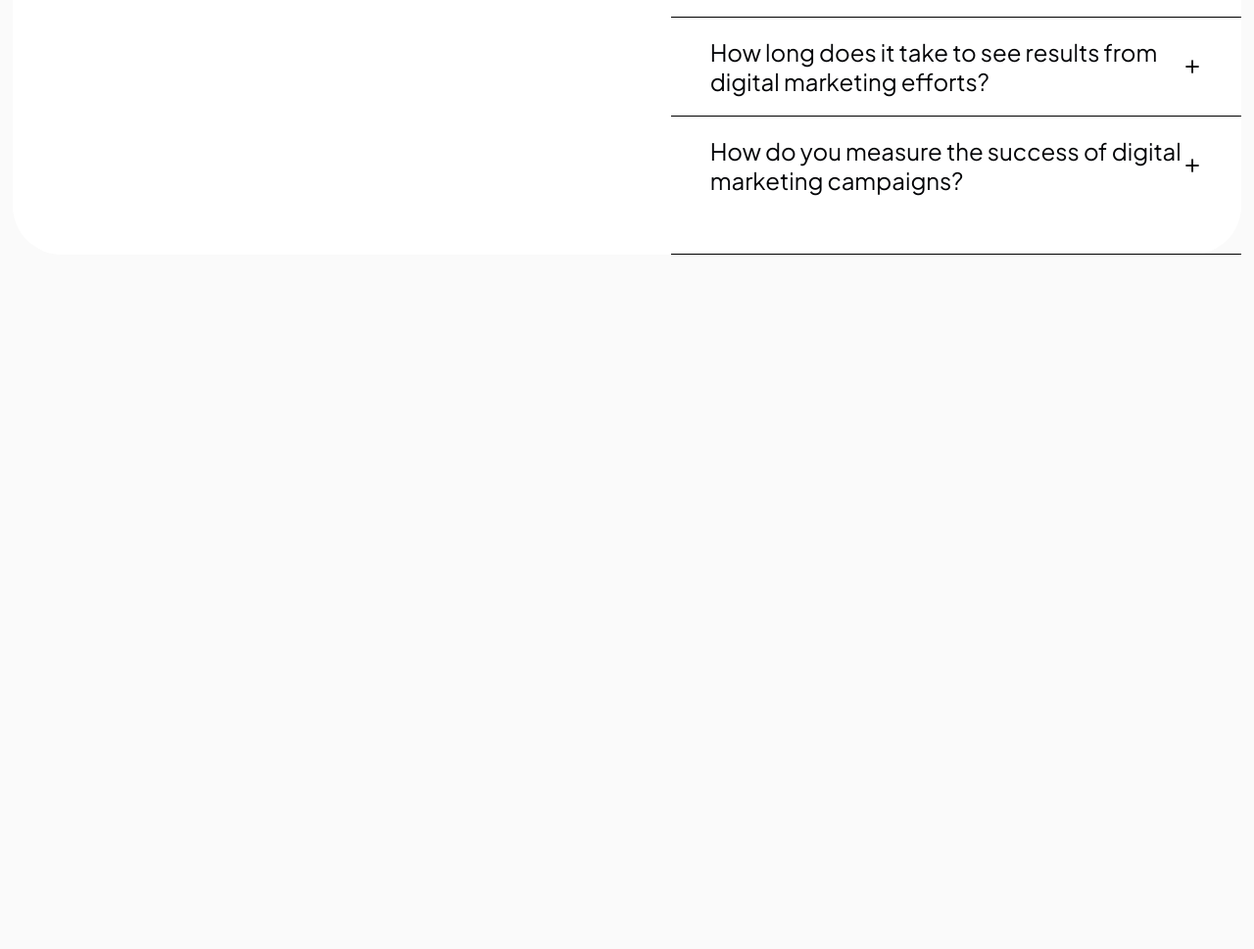
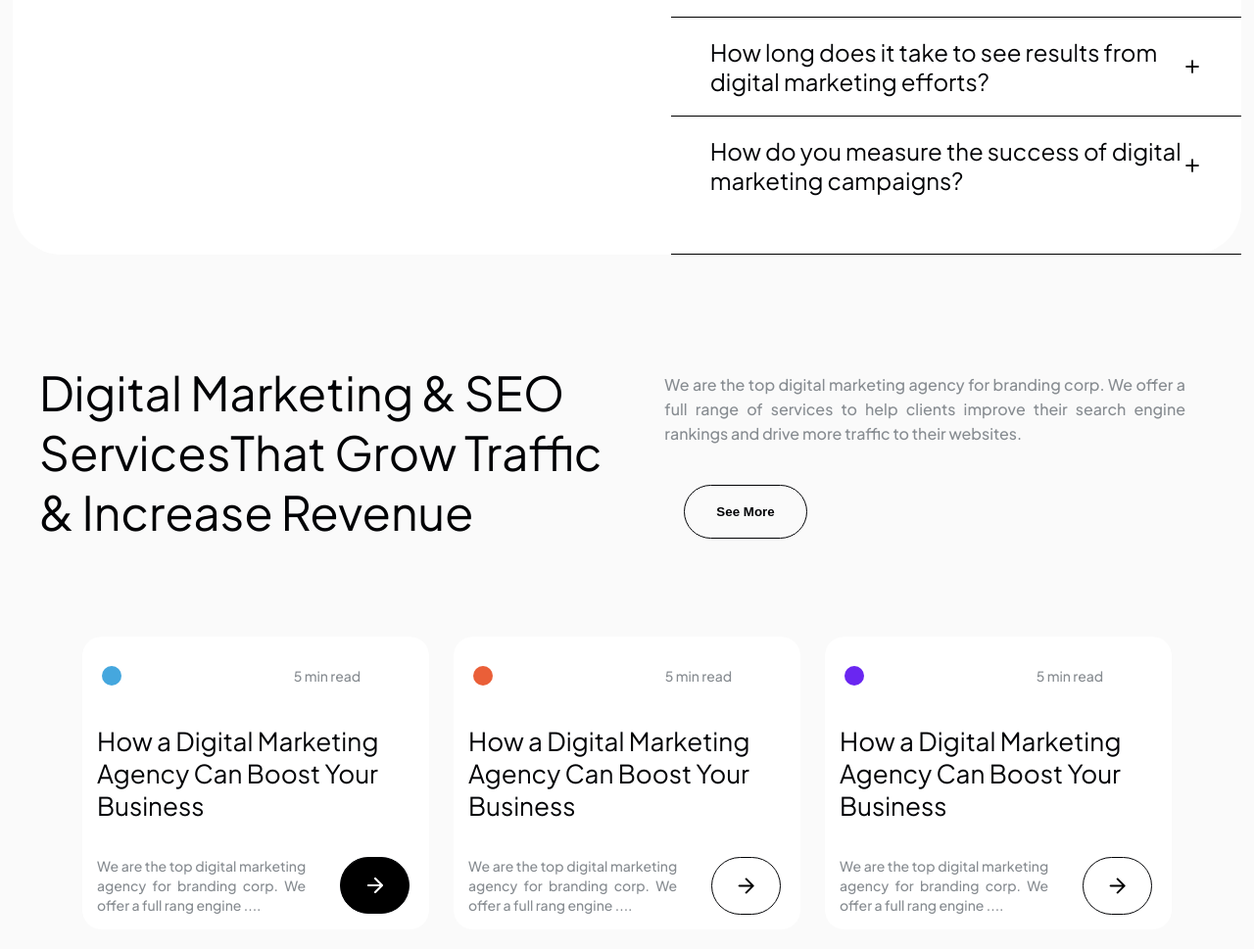
Before and after one commit to uzair-javed-1/Boostim, a plain HTML site: page index.html in a window 1280 px wide. Shown: the part 3270-4239 px from the top of the page at 98% size. Before the commit the page ends 3530 px from the top, so only its background shows below. Drawn offline with Linux system fonts and the light colour scheme.

```diff
--- /dev/null
+++ b/css/services.css
@@ -0,0 +1,185 @@
+.servicesMainPart{
+
+    display: flex;
+    flex-direction: row;
+    padding: 40px;
+    margin-top: 50px;
+    margin-top: 50px;
+
+}
+/*
+
+.serviceBlockLeft .serviceBlockRight{
+
+    width: 48%;
+    padding: 20px;
+
+
+
+} */
+.serviceBlockLeft{
+
+    margin-top: 20px;
+}
+
+
+.serviceBlockRight button{
+
+    margin-top: 40px;
+}
+
+.servicesLowerPart{
+
+    display: grid;
+    width:90%;
+    margin: auto;
+    grid-template-rows: repeat(1,1fr);
+    /* grid-template-columns: 25% 25% 25%; */
+    grid-template-columns: repeat(3,1fr);
+    column-gap: 25px;
+
+    direction: row;
+    align-items: center;
+    justify-content: center;
+    padding: 20px;
+
+}
+
+.serviceblock{
+    margin: auto;
+
+
+    background: #FFFFFF;
+    border-radius: 20px;
+
+
+}
+
+.serviceblockUpperPart {
+
+    display: flex;
+    flex-direction: row;
+    margin: auto;
+    padding: 15px 10px 20px 20px;
+
+
+}
+
+.serviceblockLowerPart{
+
+    display: flex;
+    flex-direction: row;
+
+
+}
+
+.moveLeft{
+
+
+align-self: center;
+justify-self: left;
+width:70%;
+
+
+
+
+}
+
+.moveRight{
+
+
+justify-self: right;
+
+
+text-align: right;
+align-self: center;
+
+width: 20%;
+
+
+
+}
+
+.serviceHeading{
+
+    display: flex;
+    flex-direction: row;
+    justify-content: space-between;
+
+    padding:5px 15px 20px;
+    font-size: 26px;
+    font-weight: 600px;
+    /* margin-top: 50px; */
+    color: #010205;
+
+
+
+}
+
+
+.buttonLR2{
+
+    display: flex;
+    padding: 0px 10px;
+    justify-content: center;
+    align-items: center;
+    /* gap: 42px; */
+    height: 55px;
+    border-radius: 70px;
+    border: 1px solid #010205;
+    margin: 10px 20px;
+    background-color: transparent;
+    font-family: 'Manrope', sans-serif;
+    color:#010205;
+    font-weight: bold;
+    }
+
+    .littleCircle{
+
+        /* margin: 4px; */
+        width: 20px;
+        height: 20px;
+        background-color: #192F70;
+        border-radius: 50%;
+
+
+    }
+
+    .bluelight{
+
+        background-color: #45A7DE;
+    }
+
+    .orange{
+
+        background-color: #EA5F38;
+    }
+
+    .purpleLight{
+
+        background-color: #6A26F1;
+    }
+
+    .littleText{
+
+        font-family: Plus Jakarta Sans;
+        font-size: 14px;
+        font-weight: 500;
+        color:#878C91;
+        padding: 15px;
+        text-align: justify;
+
+        line-height: 20px;
+
+    }
+
+    .littleTextfortop{
+
+        font-family: Plus Jakarta Sans;
+        font-size: 14px;
+        font-weight: 500;
+        color:#878C91;
+        padding: 15px;
+        line-height: 20px;
+
+    }
--- a/index.html
+++ b/index.html
@@ -9,6 +9,7 @@
     <link rel="stylesheet" href="./css/midSection.css">
     <link rel="stylesheet" href="css/ClientSection.css">
     <link rel="stylesheet" href="./css/FaqSection.css">
+    <link rel="stylesheet" href="./css/services.css">
     <link rel="preconnect" href="https://fonts.googleapis.com">
     <link rel="preconnect" href="https://fonts.gstatic.com" crossorigin>
     <link href="https://fonts.googleapis.com/css2?family=Plus+Jakarta+Sans:ital,wght@0,200..800;1,200..800&display=swap"
@@ -340,7 +341,8 @@
             <p class="mediumText">
                 Digital Marketing FAQs
             </p>
-            <p class="smallDisplay" style="width: 80%;"> As a leading digital marketing agency, we are dedicated to providing comprehensive
+            <p class="smallDisplay" style="width: 80%;"> As a leading digital marketing agency, we are dedicated to
+                providing comprehensive
                 educational resources and answering frequently asked questions to help our clients.
             </p>
 
@@ -397,6 +399,99 @@
             </div>
     </section>
 
+    <section class="services">
+
+        <div class="servicesMainPart">
+            <div class="serviceBlockLeft ">
+
+                <p class="headingText">Digital Marketing & SEO ServicesThat Grow Traffic & Increase Revenue</p>
+            </div>
+            <div class="serviceBlockRight smallDisplay ">
+
+                <p>We are the top digital marketing agency for branding corp. We offer a full range of services to help
+                    clients improve their search engine rankings and drive more traffic to their websites.</p>
+                <button class="buttonLR1">See More</button>
+
+            </div>
+        </div>
+
+        <div class="servicesLowerPart">
+
+            <div class="serviceblock">
+
+                <div class="serviceblockUpperPart">
+                    <div class="littleCircle moveLeft bluelight"></div>
+                    <div class="moveRight" style="width: 80%;">
+                        <p class="littleTextfortop"> 5 min read</p>
+                    </div>
+                </div>
+                <p class="serviceHeading">How a Digital Marketing Agency Can Boost Your Business</p>
+
+                <div class="serviceblockLowerPart">
+                    <div class="moveLeft littleText">
+                        <p class="li">We are the top digital marketing agency for branding corp. We offer a
+                            full rang engine ....</p>
+
+                    </div>
+
+                    <div class="buttonLR moveRight dark"> <img src="./images/arrow-right.png"></div>
+
+                </div>
+            </div>
+
+            <div class="serviceblock">
+
+                <div class="serviceblockUpperPart">
+                    <div class="littleCircle moveLeft orange"></div>
+                    <div class="moveRight" style="width: 80%;">
+                        <p class="littleTextfortop"> 5 min read</p>
+                    </div>
+                </div>
+                <p class="serviceHeading">How a Digital Marketing Agency Can Boost Your Business</p>
+
+                <div class="serviceblockLowerPart">
+                    <div class="moveLeft littleText">
+                        <p>We are the top digital marketing agency for branding corp. We offer a
+                            full rang engine ....</p>
+
+                    </div>
+
+                    <div class="buttonLR moveRight"> <img src="./images/arrow-right-light.png"></div>
+
+                </div>
+            </div>
+
+            <div class="serviceblock">
+
+                <div class="serviceblockUpperPart">
+                    <div class="littleCircle moveLeft purpleLight"></div>
+                    <div class="moveRight" style="width: 80%;">
+                        <p class="littleTextfortop"> 5 min read</p>
+                    </div>
+                </div>
+                <p class="serviceHeading">How a Digital Marketing Agency Can Boost Your Business</p>
+
+                <div class="serviceblockLowerPart">
+                    <div class="moveLeft littleText">
+                        <p>We are the top digital marketing agency for branding corp. We offer a
+                            full rang engine ....</p>
+
+                    </div>
+
+
+                    <div class="buttonLR moveRight"> <img src="./images/arrow-right-light.png"></div>
+
+
+
+
+                </div>
+
+            </div>
+        </div>
+
+        </div>
+
+    </section>
 
 </body>
 
```
Also changed, not shown: images/arrow-right-light.png (added). Lines whose indentation alone changed are shown as unchanged.
